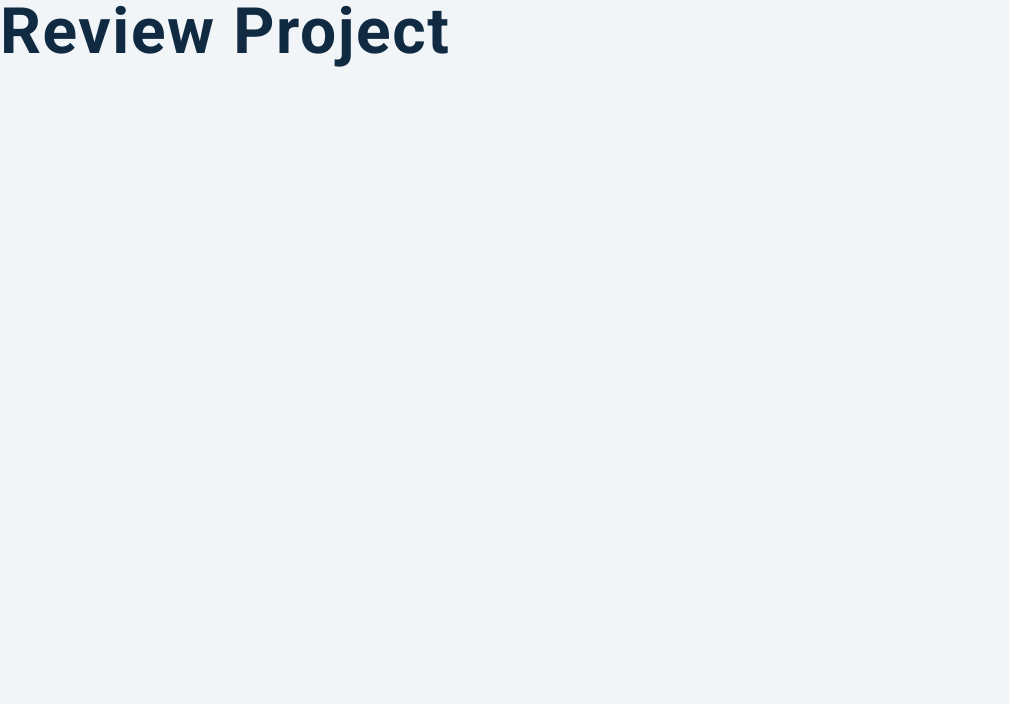
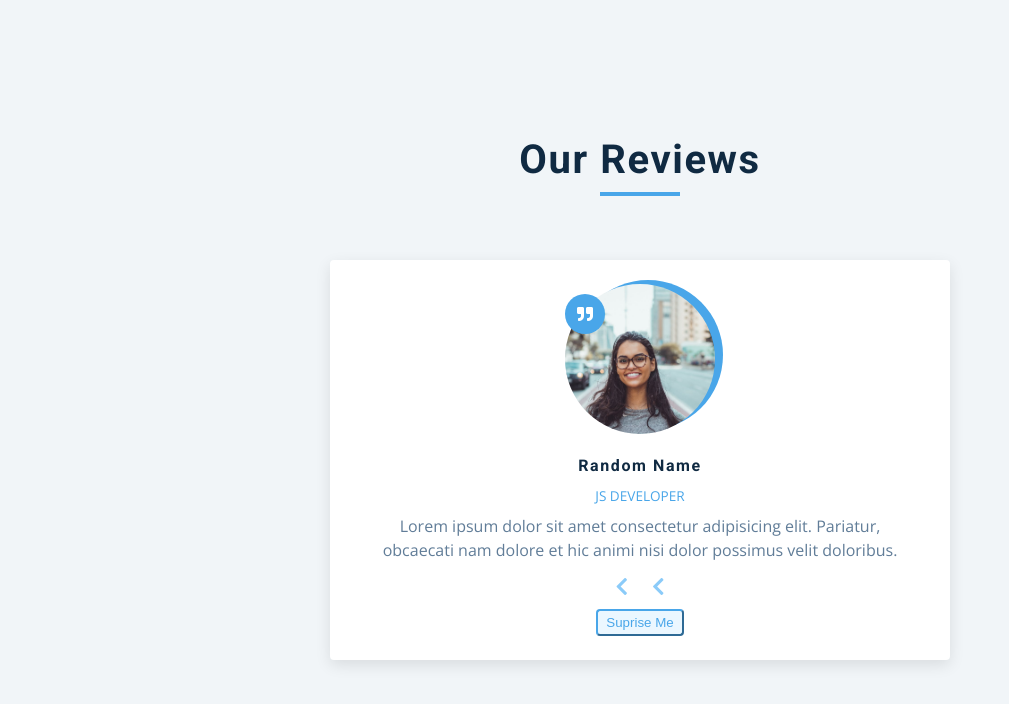
Before and after one commit to SethDimmer123/Reviews-DOM-PROJECT, a plain HTML site: page index.html in a window 1280 px wide. Shown: the whole page, without its empty margins (0-1009 px from the left). Drawn offline with nearby package versions, Linux system fonts and the light colour scheme.

Commit message:
initial commit

```diff
--- a/index.html
+++ b/index.html
@@ -14,7 +14,37 @@
     <link rel="stylesheet" href="styles.css" />
   </head>
   <body>
-    <h1>review project</h1>
+    <main>
+      <section class="container">
+        <!-- title -->
+        <div class="title">
+          <h2>our reviews</h2>
+          <div class="underline"></div>
+        </div>
+        <!-- review -->
+        <article class="review">
+          <div class="img-container">
+            <img src="./person-1.jpeg" id="person-img" alt="">
+          </div>
+          <h4 class="author">random name</h4>
+          <p id="job">js developer</p>
+          <p id="info">Lorem ipsum dolor sit amet consectetur adipisicing elit. Pariatur, obcaecati nam dolore et hic animi nisi dolor possimus velit doloribus.</p>
+          <!-- prev next buttons -->
+          <div class="buttom-container">
+            <button class="prev-btn">
+              <i class="fas fa-chevron-left">
+              </i>
+            </button>
+            <button class="prev-btn">
+              <i class="fas fa-chevron-left">
+              </i>
+            </button>
+          </div>
+          <!-- random button -->
+          <button class="random-btn">suprise me</button>
+        </article>
+      </section>
+    </main>
     <!-- javascript -->
     <script src="app.js"></script>
   </body>
```
